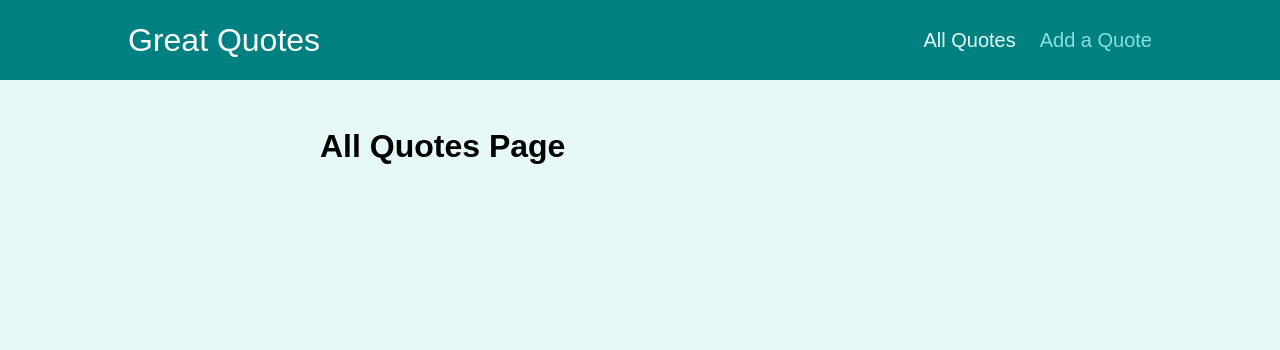
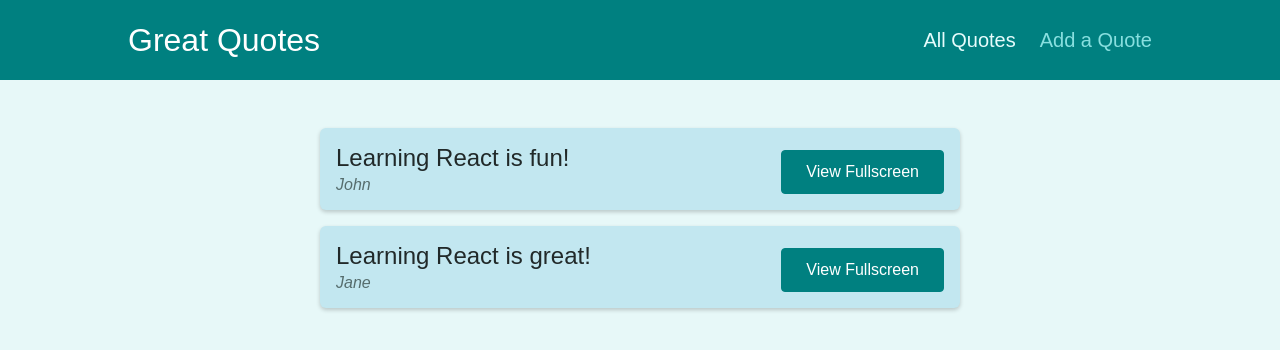
Before and after one commit to kkata/learning-react-complete-guide, a React (Create React App) app: page /quotes in a window 1280 px wide. Shown: the top 350 px of the page. Built offline with nearby package versions, Linux system fonts and the light colour scheme.

Commit message:
279. Adding Dummy Data & More Content

```diff
--- a/src/pages/AllQuotes.js
+++ b/src/pages/AllQuotes.js
@@ -1,5 +1,12 @@
+import QuoteList from "../components/quotes/QuoteList";
+
+const DUMMY_QUOTES = [
+  { id: "q1", author: "John", text: "Learning React is fun!" },
+  { id: "q2", author: "Jane", text: "Learning React is great!" },
+];
+
 const AllQuotes = () => {
-  return <h1>All Quotes Page</h1>;
+  return <QuoteList quotes={DUMMY_QUOTES} />;
 };
 
 export default AllQuotes;
--- a/src/pages/NewQuote.js
+++ b/src/pages/NewQuote.js
@@ -1,5 +1,11 @@
+import QuoteForm from "../components/quotes/QuoteForm";
+
 const NewQuote = () => {
-  return <h1>New Quotes Page</h1>;
+  const addQuoteHandler = (quoteData) => {
+    console.log(quoteData);
+  };
+
+  return <QuoteForm onAddQuote={addQuoteHandler} />;
 };
 
 export default NewQuote;
```
Also changed, not shown: src/components/quotes/QuoteForm.js (+9 -9 lines).
